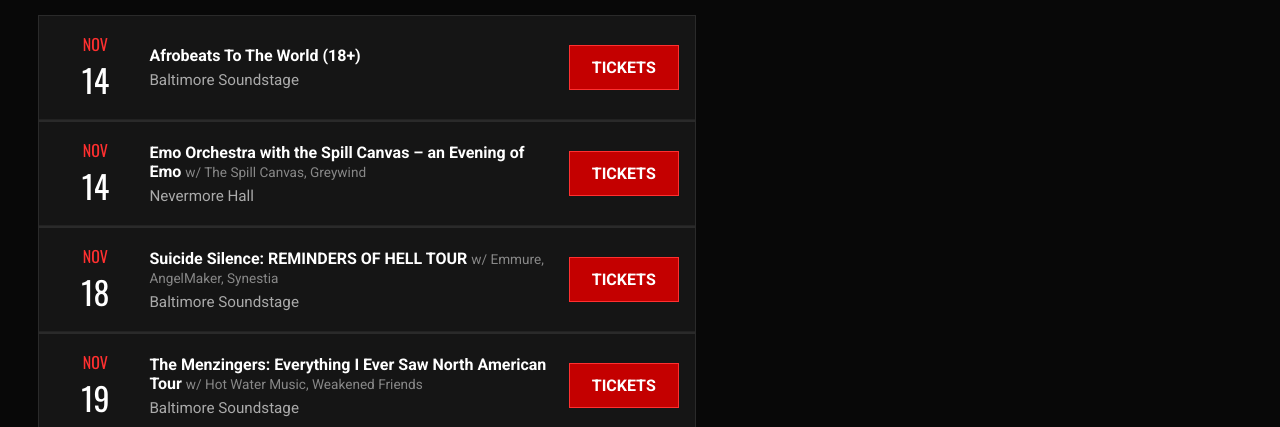
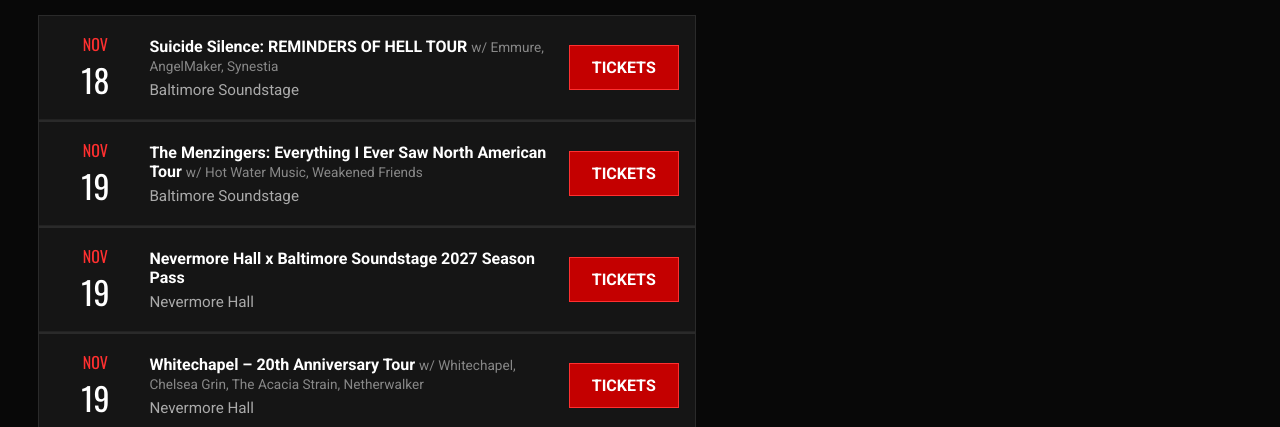
Before and after one commit to matthewstryjewski-ops/mosh-list, a plain HTML site: page index.html in a window 1280 px wide. Shown: the part 673-1100 px from the top of the page. Drawn offline with nearby package versions, Linux system fonts and the light colour scheme.

Commit message:
Auto-updated live concert schedule

```diff
--- a/index.html
+++ b/index.html
@@ -22,30 +22,6 @@ section{padding:34px 0}.title{font-family:Oswald,sans-serif;font-size:2rem;borde
 <section class='hero'><div class='container'><img class='hero-banner' src='images/moshlist-main-banner.png' alt='MoshList Banner'><div class='cta'><a class='btn' href='#concerts'>Find Shows</a></div></div></section>
 <section class='filters'><div class='container grid5'><input placeholder='Search bands or venues'><select><option>Date</option></select><select><option>Venue</option></select><select><option>Genre</option></select><a class='btn' href='#'>Search</a></div></section>
 <section id='concerts'><div class='container main'><div><h2 class='title'>Upcoming Shows</h2>
-    <div class='panel'>
-    <div class='show'>
-        <div class='date'>
-            <div class='m'>NOV</div>
-            <div class='d'>14</div>
-        </div>
-        <div>
-            <strong>Afrobeats To The World (18+)</strong>
-            <div class='meta'>Baltimore Soundstage</div>
-        </div>
-        <a class='btn' href='https://posh.vip/e/afrobeats-to-the-world-baltimore-duplicate-1?t=venue' target='_blank'>Tickets</a>
-    </div></div>
-    <div class='panel'>
-    <div class='show'>
-        <div class='date'>
-            <div class='m'>NOV</div>
-            <div class='d'>14</div>
-        </div>
-        <div>
-            <strong>Emo Orchestra with the Spill Canvas – an Evening of Emo <span style='font-size: 0.85em; font-weight: normal; color: #888;'>w/ The Spill Canvas, Greywind</span></strong>
-            <div class='meta'>Nevermore Hall</div>
-        </div>
-        <a class='btn' href='https://www.ticketmaster.com/emo-orchestra-with-the-spill-canvas-baltimore-maryland-11-14-2026/event/1500653E884D4580' target='_blank'>Tickets</a>
-    </div></div>
     <div class='panel'>
     <div class='show'>
         <div class='date'>
```
